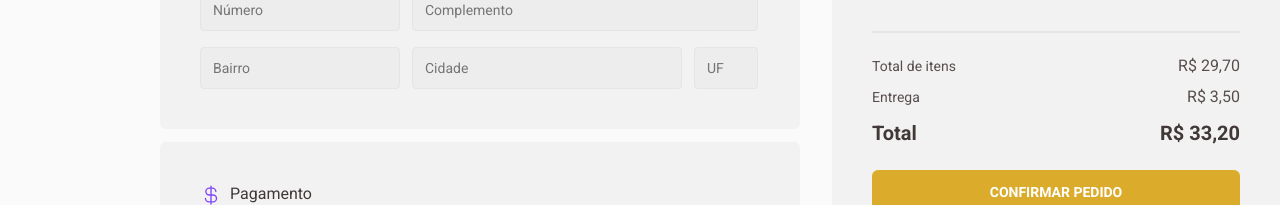
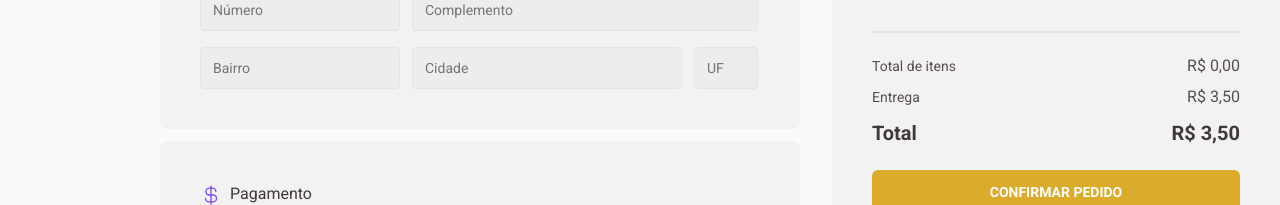
Before and after one commit to leticea/coffee-delivery, a React (Vite) app: page /cart in a window 1280 px wide. Shown: the part 430-635 px from the top of the page. Built offline with nearby package versions, Linux system fonts and the light colour scheme.

Commit message:
feat(CartContext): creating addCoffeeToCart function

```diff
--- a/src/contexts/CartContext.tsx
+++ b/src/contexts/CartContext.tsx
@@ -1,6 +1,6 @@
 import { ReactNode, createContext, useState } from "react";
+import { produce } from "immer";
 import { CoffeeProps } from "../pages/Home/CoffeeList/components/CoffeeCard";
-import { produce } from "immer";
 
 export interface CartItem extends CoffeeProps {
   quantity: number;
@@ -9,6 +9,7 @@ export interface CartItem extends CoffeeProps {
 interface CartContextType {
   cartItems: CartItem[];
   cartQuantity: number;
+  cartItemsTotal: number;
   addCoffeeToCart: (coffee: CartItem) => void;
   // handleIncrease: () => void;
   // handleDecrease: () => void;
@@ -22,15 +23,23 @@ interface CartContextProviderProps {
 }
 
 export function CartContextProvider({ children }: CartContextProviderProps) {
-  const [cartItems, setCartItems] = useState<CartItem[]>();
+  const [cartItems, setCartItems] = useState<CartItem[]>(() => {
+    const storedCartItems = localStorage.getItem("@coffee-delivery:cart-items-1.0.0");
 
-  const cartQuantity = cartItems?.length;
-  const cartItemsTotal = cartItems?.reduce((total, cartItem) => {
+    if (storedCartItems) {
+      return JSON.parse(storedCartItems);
+    }
+
+    return [];
+  });
+
+  const cartQuantity = cartItems.length;
+  const cartItemsTotal = cartItems.reduce((total, cartItem) => {
     return total + cartItem.price * cartItem.quantity;
   }, 0);
 
   function addCoffeeToCart(coffee: CartItem) {
-    const coffeeAlreadyExistsInCart = cartItems?.findIndex(
+    const coffeeAlreadyExistsInCart = cartItems.findIndex(
       (cartItem) => cartItem.id === coffee.id
     );
 
--- a/src/pages/Cart/components/CheckoutCart/index.tsx
+++ b/src/pages/Cart/components/CheckoutCart/index.tsx
@@ -14,13 +14,16 @@ import traditional from "../../../../assets/traditional.svg";
 
 import { CoffeeProps } from "../../../Home/CoffeeList/components/CoffeeCard";
 import { CartContext } from "../../../../contexts/CartContext";
+import { moneyFormat } from "../../../../utils/moneyFormat";
 
 interface CoffeeCardProps {
   coffee: CoffeeProps;
 }
 
 export function CheckoutCart({ coffee }: CoffeeCardProps) {
-  const { cartItems, cartQuantity } = useContext(CartContext);
+  const { cartItems, cartQuantity, cartItemsTotal } = useContext(CartContext);
+  const DELIVERY_PRICE = 3.5;
+  const cartTotal = DELIVERY_PRICE + cartItemsTotal;
   const [quantity, setQuantity] = useState(0);
 
   function handleIncrease() {
@@ -87,13 +90,13 @@ export function CheckoutCart({ coffee }: CoffeeCardProps) {
 
         <Amount>
           <p>
-            Total de itens <span>R$ 29,70</span>
+            Total de itens <span>R$ {moneyFormat(cartItemsTotal)}</span>
           </p>
           <p>
-            Entrega <span>R$ 3,50</span>
+            Entrega <span>R$ {moneyFormat(DELIVERY_PRICE)}</span>
           </p>
           <h1>
-            Total <span>R$ 33,20</span>
+            Total <span>R$ {moneyFormat(cartTotal)}</span>
           </h1>
         </Amount>
         <Button>Confirmar pedido</Button>
```
